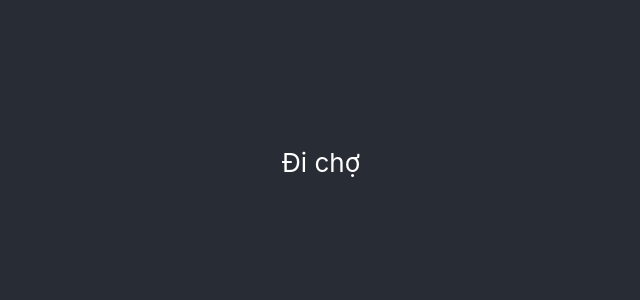
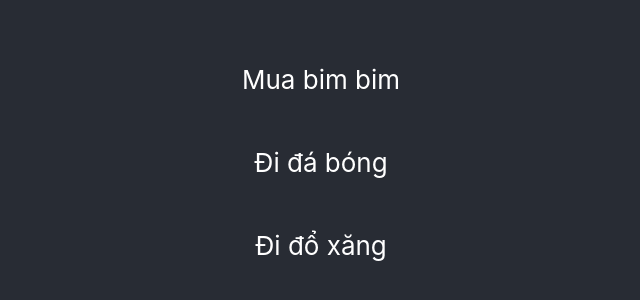
Before and after one commit to trungpq163/learn-reactjs, a React (Create React App) app in the folder todo-list/: page / in a window 1280 px wide. Shown: the part 238-538 px from the top of the page, without its empty margins (319-959 px from the left). Built offline with nearby package versions, Linux system fonts and the light colour scheme.

Commit message:
add 7-props

```diff
--- a/todo-list/src/App.js
+++ b/todo-list/src/App.js
@@ -1,5 +1,4 @@
 import React, { Component } from 'react';
-import logo from './logo.svg';
 import './App.css';
 import TodoItem from './components/TodoItem';
 
@@ -8,7 +7,9 @@ class App extends Component {
         return (
             <div className="App">
                 <header className="App-header">
-                    <TodoItem/>
+                    <TodoItem title="Mua bim bim"/>
+                    <TodoItem title="Đi đá bóng"/>
+                    <TodoItem title="Đi đổ xăng"/>
                 </header>
             </div>
         );
--- a/todo-list/src/components/TodoItem.js
+++ b/todo-list/src/components/TodoItem.js
@@ -3,7 +3,7 @@ class TodoItem extends Component {
     render() {
         return (
             <div className="App">
-                <p>Đi chợ</p>
+                <p>{ this.props.title }</p>
             </div>
         );
     }
```
